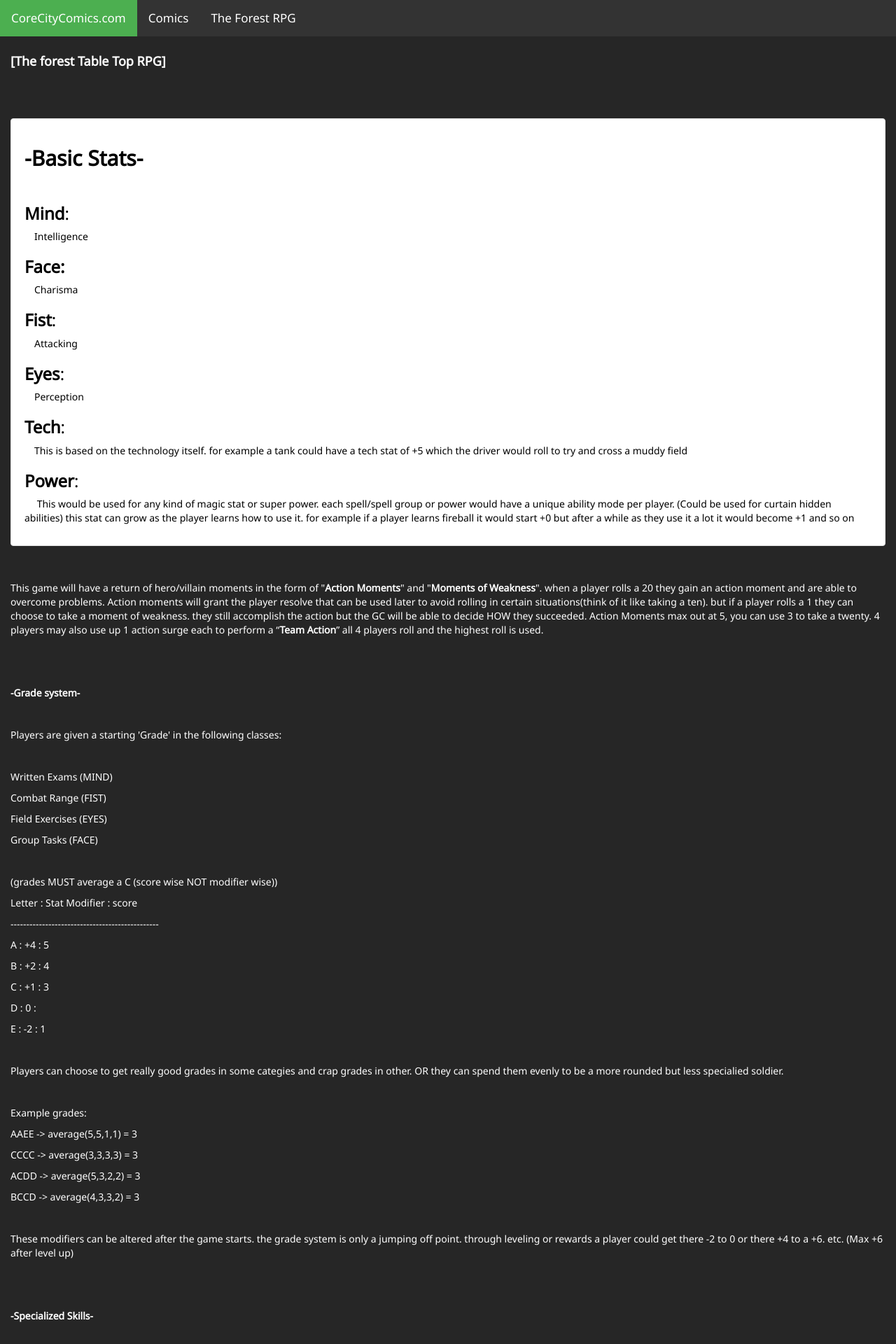
After one commit to EndArixx/Projects, a Django app: page /stats/PlayerHandbook in a window 1280 px wide. The commit adds this page. Shown: the top 1920 px of the page at 70% size. Run offline with Django 3.2, Linux system fonts and the light colour scheme; some libraries are stand-ins or nearby versions.

Commit message:
Added playerHandbook
Added a player handbook sheet.
in the future i would like to add RPG type to the database so you can link different handbooks based on the game.

```diff
--- a/Table Top RPG Stat Website/Core/stats/templates/stats/base.html
+++ b/Table Top RPG Stat Website/Core/stats/templates/stats/base.html
@@ -8,10 +8,10 @@
   <link rel="stylesheet" href="https://maxcdn.bootstrapcdn.com/bootstrap/3.3.7/css/bootstrap.min.css">
   <script src="https://ajax.googleapis.com/ajax/libs/jquery/3.3.1/jquery.min.js"></script>
   <script src="https://maxcdn.bootstrapcdn.com/bootstrap/3.3.7/js/bootstrap.min.js"></script>
+  <link href="https://fonts.googleapis.com/css?family=Noto+Sans" rel="stylesheet">
   <style>
 
-	body { background: #262626;
-	!important;}
+
 
 	/* The dopnav menu */
 	.topnav {
@@ -74,8 +74,22 @@
 	/* Style page content */
 	.main {
 		background-color: #262626; /* DarkGray */
+		color: white;
 	}
 
+	body {
+		/*Fonts from gooooooogle*/
+        font-family: 'Noto Sans', sans-serif;
+		background: #262626;
+		!important;
+    }
+    body a {
+		color: White !important;
+	}
+
+
+
+	/* WELLS ------------------------------------------------*/
 	.well-lg {
 		color: #ffffff;
 		background-color: #3b7651; /* green */
@@ -85,6 +99,9 @@
 	.well{
 		color: black;
 		background-color: white;
+	}
+	.well a{
+		color: Black !important;
 	}
 
     /* On small screens, set height to 'auto' for the grid */
@@ -96,6 +113,11 @@
 </head>
 <body>
 <div class="main">
+<div class="topnav hidden-xs">
+  <a class="active" href="#home">CoreCityComics.com</a>
+  <a href="#">Comics</a>
+  <a href="/stats/">The Forest RPG</a>
+</div>
 	{% block content %}
 	{% endblock %}
 </div>
--- /dev/null
+++ b/Table Top RPG Stat Website/Core/stats/templates/stats/playerHB.html
@@ -0,0 +1,233 @@
+{% extends 'stats/base.html' %}
+
+{% block title %}Player Handbook{% endblock %}
+
+{% block content %}
+
+
+<div class="container-fluid">
+	<h3><p><span style="font-size: large;"><strong>[The forest Table Top RPG]</strong></span></p></h3>
+	<p>&nbsp;</p>
+	<p>&nbsp;</p>
+	<div class = well>
+		<h2><strong>-Basic Stats-</strong></h2>
+		<p>&nbsp;</p>
+		<h3><strong>Mind</strong>:</h3>
+			<p>&emsp;Intelligence</p>
+		<h3><strong>Face:</strong></h3>
+			<p>&emsp;Charisma</p>
+		<h3><strong>Fist</strong>:</h3>
+			<p>&emsp;Attacking</p>
+		<h3><strong>Eyes</strong>:</h3>
+			<p>&emsp;Perception</p>
+		<h3><strong>Tech</strong>:</h3>
+			<p>&emsp;This is based on the technology itself. for example a tank could have a tech stat of +5 which the driver would roll to try and cross a muddy field</p>
+		<h3><strong>Power</strong>:</h3>
+			<p>&emsp; This would be used for any kind of magic stat or super power. each spell/spell group or power would have a unique ability mode per player. (Could be used for curtain hidden abilities) this stat can grow as the player learns how to use it. for example if a player learns fireball it would start +0 but after a while as they use it a lot it would become +1 and so on</p>
+	</div>
+
+	<p>&nbsp;</p>
+	<p>This game will have a return of hero/villain moments in the form of "<strong>Action Moments</strong>" and "<strong>Moments of Weakness</strong>". when a player rolls a 20 they gain an action moment and are able to overcome problems. Action moments will grant the player resolve that can be used later to avoid rolling in certain situations(think of it like taking a ten). but if a player rolls a 1 they can choose to take a moment of weakness. they still accomplish the action but the GC will be able to decide HOW they succeeded. Action Moments max out at 5, you can use 3 to take a twenty. 4 players may also use up 1 action surge each to perform a &ldquo;<strong>Team Action</strong>&rdquo; all 4 players roll and the highest roll is used.</p>
+	<p>&nbsp;</p>
+	<p>&nbsp;</p>
+	<p><strong>-Grade system-</strong></p>
+	<p>&nbsp;</p>
+	<p>Players are given a starting 'Grade' in the following classes:</p>
+	<p>&nbsp;</p>
+	<p>Written Exams (MIND)</p>
+	<p>Combat Range (FIST)</p>
+	<p>Field Exercises (EYES)</p>
+	<p>Group Tasks (FACE)</p>
+	<p>&nbsp;</p>
+	<p>(grades MUST average a C (score wise NOT modifier wise))</p>
+	<p>Letter : Stat Modifier : score</p>
+	<p>-----------------------------------------------</p>
+	<p>A : +4 : 5</p>
+	<p>B : +2 : 4</p>
+	<p>C : +1 : 3</p>
+	<p>D : 0 :</p>
+	<p>E : -2 : 1</p>
+	<p>&nbsp;</p>
+	<p>Players can choose to get really good grades in some categies and crap grades in other. OR they can spend them evenly to be a more rounded but less specialied soldier.</p>
+	<p>&nbsp;</p>
+	<p>Example grades:</p>
+	<p>AAEE -&gt; average(5,5,1,1) = 3</p>
+	<p>CCCC -&gt; average(3,3,3,3) = 3</p>
+	<p>ACDD -&gt; average(5,3,2,2) = 3</p>
+	<p>BCCD -&gt; average(4,3,3,2) = 3</p>
+	<p>&nbsp;</p>
+	<p>These modifiers can be altered after the game starts. the grade system is only a jumping off point. through leveling or rewards a player could get there -2 to 0 or there +4 to a +6. etc. (Max +6 after level up)</p>
+	<p>&nbsp;</p>
+	<p>&nbsp;</p>
+	<p><strong>-Specialized Skills-</strong></p>
+	<p>&nbsp;</p>
+	<p>&nbsp;</p>
+	<p>specialist mod starts out at +4</p>
+	<p>&nbsp;</p>
+	<p>players are given 6 points to spend on specialized skills. players cannot take skills in categorize they got a D or E in.</p>
+	<p>&nbsp;</p>
+	<p>&nbsp;</p>
+	<p><strong>Combat</strong> (Fist): Grade A-E</p>
+	<p>----------------------------------------</p>
+	<p>Sniper range : 1</p>
+	<p>Assualt Range : 1</p>
+	<p>CQC range : 1</p>
+	<p>Melee range : 1</p>
+	<p>Explosives : 1</p>
+	<p>&nbsp;</p>
+	<p>Intellectual (Mind)</p>
+	<p>----------------------------------------</p>
+	<p>Engineering : 2</p>
+	<p>Military Tactics : 2</p>
+	<p>Medicine : 2</p>
+	<p>&nbsp;</p>
+	<p>Speaker (Face)</p>
+	<p>----------------------------------------</p>
+	<p>Espionage : 2</p>
+	<p>Diplomacy : 2</p>
+	<p>Interrogation : 2</p>
+	<p>&nbsp;</p>
+	<p>Recon (Eyes)</p>
+	<p>----------------------------------------</p>
+	<p>Scout : 2</p>
+	<p>Natural Survial : 2</p>
+	<p>Trap Disarmament : 2</p>
+	<p>&nbsp;</p>
+	<p>When a player makes a skill roll, they add the stat mod + specialist mod</p>
+	<p>(for example a player who trained with snipers and got an A in FIST would roll a D20 + 8.)</p>
+	<p>If the player doesnt know the skill, then the roll a normal D20 plus the accocied Stat with NO specialist mod.</p>
+	<p>(for example a player who didnt train in melee and only got a C in Fist woud roll a D20 + 1 + 0)</p>
+	<p>If the player is attempting to do something outside of what is listed above have them roll a D20 + the stat mod that makes the most sense.</p>
+	<p>&nbsp;</p>
+	<p><strong>-Hidden Talents-</strong></p>
+	<p>&nbsp;</p>
+	<p>Each player will be able to choose one or several hidden talents depending on size. the GC should work with the player to give them something that makes them special but also is balanced with others and doesn&rsquo;t break the game. These hidden talents offer special skills or items and do not need to be revealed player to player.</p>
+	<p>&nbsp;</p>
+	<p>&nbsp;</p>
+	<p><strong>-Health-</strong></p>
+	<p>&nbsp;</p>
+	<p>character health takes teh form of a five pointed star. at the top of the star is the Head HP, the left and right sides are left and right arms and legs. and finally in the middle is the core HP</p>
+	<p>&nbsp;</p>
+	<p>standard soldier:</p>
+	<p>Head: 25</p>
+	<p>Left Arm: 30 ☆ Right Arm:30</p>
+	<p>Left Leg:30 core: 50 Right Leg:30</p>
+	<p>&nbsp;</p>
+	<p>Heath States:</p>
+	<p>if any body part is 10 or lower it is considered damaged and will take negatives on rolls.</p>
+	<p>if any body part is 5 or lower it is considered disabled and cannot be used. If this is core or head, they are no longer conscious.</p>
+	<p>if any body part is 0 then it is permanently disable until fixed by a medical professional or replaced. If it is the head or Core that reaches 0, the person dies. They can however be resuscitated in given situations.</p>
+	<p>&nbsp;</p>
+	<p>Non-Lethal attacks cannot drop any body part below 1</p>
+	<p>&nbsp;</p>
+	<p><strong>-Load out-</strong></p>
+	<p>&nbsp;</p>
+	<p>When players leave the tank they tell the Game Command which weapons, gear, armor, etc. they're bringing with them. It is up to the commander and should be 'within reason'</p>
+	<p>&nbsp;</p>
+	<p><strong>-Armour-</strong></p>
+	<p>&nbsp;</p>
+	<p>Armor absorbs damage before it hits the player but breaks down slowly. for example lets say a player has 15 armor and is shot with a 20 bullet. the armor reduces the bullet to only 5 damage but the armor itself is also damaged and now is 14 armor.</p>
+	<p>however, some attacks may ignore armor and hit the HP directly such as Armor piercing rounds or specific called shots that hit weak points in the armor. The exact funtionality of armor is left up to GC. for example you could have a full body sheild that only has 1 Armor point but recharges every other turn. so attacks must be made in quick succession.</p>
+	<p>&nbsp;</p>
+	<p>Cover, Cover is different than armor, instead of reducing the damage done, cover makes the role harder, so if an enemy needs a 15 to hit but they're in -5 cover, the player subtracts his roll by 5 so if they roll a 16 then subtract cover the attack misses. same goes for the enemies attack role if the player is in cover. if someone is in full cover they cannot be targeted with a normal attack.</p>
+	<p>&nbsp;</p>
+	<p>&nbsp;</p>
+	<p><strong>-Combat-</strong></p>
+	<p>&nbsp;</p>
+	<p>At the beginning of Combat everyone rolls eye stat to determine Combat order.</p>
+	<p>each character has 3 action points and 1 break points per rotation.</p>
+	<p>during his turn he can spend the actions on things such as movement or attacking. the exact nature of what they are doing determines the amount of action points they need to spend. for example they can move a normal distance in 1 or they can sprint much further by spending all 3 action points.</p>
+	<p>&nbsp;</p>
+	<p>During any turn if a player is about to be effected by an action they can spend there breakpoints to react to the action. this could be dodging an explosion. or taking a shot at someone attempting to run past them. It is important that the player is somehow effected by the action to allow them to take a break point.</p>
+	<p>&nbsp;</p>
+	<p>Ties go to the defender if they are in cover otherwise they go to the attacker.</p>
+	<p>&nbsp;</p>
+	<p>Guard, a player may choose to gaurd a zone for 1 action. this allows them to use their reaction to attack anyone that enters the zone.</p>
+	<p>&nbsp;</p>
+	<p>Grenades can be thrown 30units</p>
+	<p>&nbsp;</p>
+	<p>Action chart:</p>
+	<p>(each player has 3 actions per turn)</p>
+	<p>players may spend 1 action to move 30 units</p>
+	<p>&nbsp;</p>
+	<p>Shooting:</p>
+	<p>1: hip fire.</p>
+	<p>cannot name target but instead must attack core.</p>
+	<p>2: Aim shot.</p>
+	<p>standard attack, can name target Head, Body, Arm, Leg (see below)</p>
+	<p>3: steadied shot, spray or special:</p>
+	<p>Steadied: same as aimshot but add +1 to 2d6 shooting roll, does double damage if weakness is known.</p>
+	<p>Spray: with a machinegun you unload targeting multiple people</p>
+	<p>Special: Something special to the weapons such as an underbarrel granade launcher.</p>
+	<p>&nbsp;</p>
+	<p>&nbsp;</p>
+	<p>Melee</p>
+	<p>1: Light</p>
+	<p>2: Hedium</p>
+	<p>3: Heavy</p>
+	<p>&nbsp;</p>
+	<p><strong>-Shooting Mechanics-</strong></p>
+	<p>&nbsp;</p>
+	<p>Weapon range:</p>
+	<p>Melee : 5- units</p>
+	<p>CQC : 5-25 units</p>
+	<p>Assault : 25/75 units</p>
+	<p>Sniper : 75+ units</p>
+	<p>&nbsp;</p>
+	<p>Player rolls a D20 + Fist + specialist mod</p>
+	<p>if they hit</p>
+	<p>the player then names a target and rolls for it target and rolls two D6s for target.</p>
+	<p>&nbsp;</p>
+	<p>HEAD</p>
+	<p>10 or more : head shot</p>
+	<p>9 to 7 : body shot</p>
+	<p>less 7 : glancing shot</p>
+	<p>&nbsp;</p>
+	<p>BODY</p>
+	<p>greater 3 : body shot</p>
+	<p>3 or less : glancing shot</p>
+	<p>&nbsp;</p>
+	<p>ARM/LEG</p>
+	<p>greater 7 : Limb Shot</p>
+	<p>7 to 5 : body shot</p>
+	<p>4 or less : glancing shot</p>
+	<p>&nbsp;</p>
+	<p>&nbsp;</p>
+	<p><strong>-Tank shooting-</strong></p>
+	<p>&nbsp;</p>
+	<p>when firing a tank or artillery, if the shot misses, then first roll a 1d4 or 1d8</p>
+	<p>&nbsp;</p>
+	<p>(1d4 rules)</p>
+	<p>1 - up</p>
+	<p>2 - right</p>
+	<p>3 - down</p>
+	<p>4 - left</p>
+	<p>&nbsp;</p>
+	<p>(1d8 rules)</p>
+	<p>1 - up</p>
+	<p>2 - up right</p>
+	<p>3 - right</p>
+	<p>4 - down right</p>
+	<p>5 - down</p>
+	<p>6 - down left</p>
+	<p>7 - left</p>
+	<p>8 - up left</p>
+	<p>&nbsp;</p>
+	<p>&nbsp;</p>
+	<p>-Experience-</p>
+	<p>&nbsp;</p>
+	<p>This game doesn&rsquo;t have experience. Instead rewards are given after major story events or defeating great opponents.</p>
+	<p>&nbsp;</p>
+	<p>&nbsp;</p>
+	<p>-Leveling-</p>
+	<p>&nbsp;</p>
+	<p>After each major story event or great opponents. the players are rewarded. These should be associated with said victory and is entirely up to the GC (so if you are the GC don&rsquo;t be too harsh. remember to reward your players. Make them feel like they actually accomplished something. Reward creativity but on the same note. don&rsquo;t spoil them. they should feel like they worked toward and earned the rewards.)</p>
+	<p>&nbsp;</p>
+	<p>&nbsp;</p>
+	<p><strong>-The Tank-</strong></p>
+	<p>&nbsp;</p>
+	<p>The tank is your mobile home base. you can always restock on food, ammo etc.</p>
+	<p><strong>Do NOT lose your tank.</strong> the tank has the forest regulator. without that, it is impossible to navigate the forest. The tank is also actively tracking your location and mapping out previous zones so you don&rsquo;t have to. T<strong>his is your home! </strong><strong>T</strong><strong>ake care of your home!</strong></p>
+	<p>the tank is also able to burn a fuel cell to return to the forest in emergency situations. but use it sparingly because you only have 3 fuel cells to start out, Also you have no idea where in the forest you will end up.</p>
+</div>
+{% endblock %}
--- a/Table Top RPG Stat Website/Core/stats/urls.py
+++ b/Table Top RPG Stat Website/Core/stats/urls.py
@@ -10,6 +10,7 @@ urlpatterns = [
 	path('CharacterSheet/<int:CIDin>', views.Character_Sheet, name='CharacterSheet'),
 	path('Character/<int:CIDin>', views.Character_Old, name='character'),
 	path('group/<int:GIDin>', views.group, name = 'group'),
+	path('PlayerHandbook',views.PlayerHandbook, name = 'PlayerHandbook'),
 	#login stuff
 	url(r'^login/$', auth_views.login, {'template_name': 'stats/login.html'}, name='login'),
     url(r'^logout/$', auth_views.logout, {'next_page': '/stats/'}, name='logout'),
--- a/Table Top RPG Stat Website/Core/stats/views.py
+++ b/Table Top RPG Stat Website/Core/stats/views.py
@@ -9,6 +9,10 @@ from .models import  *
 
 #forms
 from .forms import CharacterForm
+
+#player handbook, this is static.
+def PlayerHandbook(request):
+	return render(request, 'stats/playerHB.html')
 
 #Show a list of all the groups
 def index(request):
```
Also changed, not shown: Table Top RPG Stat Website/Core/stats/templates/stats/CharacterNewLim.html (+5 -8 lines), Table Top RPG Stat Website/Core/stats/templates/stats/group.html (+8 -3 lines), Table Top RPG Stat Website/Core/stats/templates/stats/index.html (+12 -3 lines).
